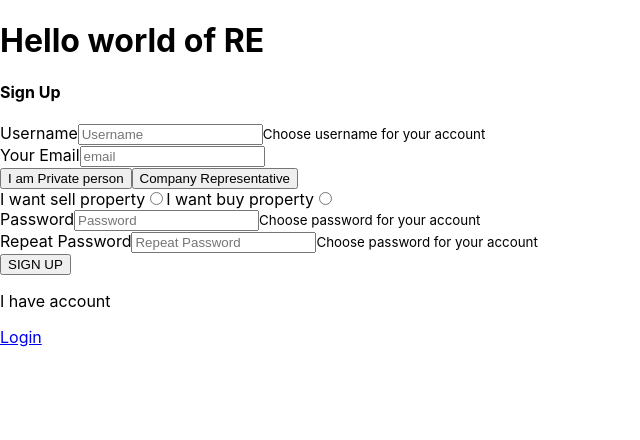
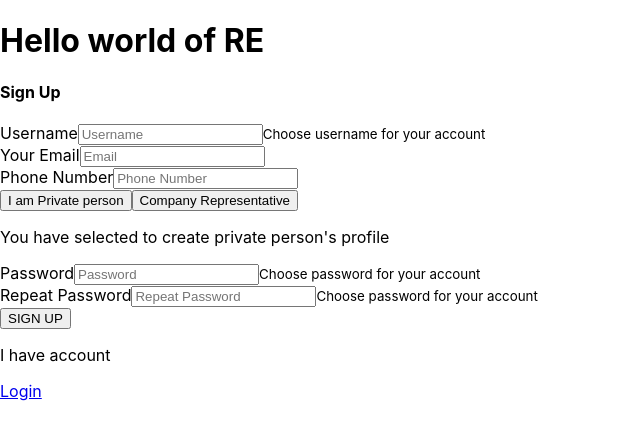
Before and after one commit to ReactApex/react-estate-site, a React (Create React App) app: page /register in a window 1280 px wide. Both pictures are taken after a click on the button "I am Private person". Shown: the top 440 px of the page, without its empty margins (0-640 px from the left). Built offline with nearby package versions, Linux system fonts and the light colour scheme.

Commit message:
user registration & basic validation resolved

```diff
--- a/src/components/register/Register.jsx
+++ b/src/components/register/Register.jsx
@@ -6,19 +6,48 @@ import { Link } from "react-router-dom";
 const initialState = {
   username: "",
   email: "",
+  phoneNumber: "",
   password: "",
   repeatPassword: "",
   role: "",
-  showPrivateMenu: false
+  showPrivateMenu: false,
+  showCompanyMenu: false,
+  error: ""
 };
 
 class SignUpForm extends Component {
   state = initialState;
 
-  signUp = e => {
+  signUpValidation = e => {
     e.preventDefault();
+    if (!this.state.role) {
+      return this.setState({
+        ...this.state,
+        error: "Please select account type you want create"
+      });
+    }
+    if (!this.state.password || this.state.password.length <= 8) {
+      return this.setState({
+        ...this.state,
+        error:
+          "Input a valid password. Password should be longer then 8 symbols"
+      });
+    }
+    if (this.state.password !== this.state.repeatPassword) {
+      return this.setState({
+        ...this.state,
+        password: "",
+        repeatPassword: "",
+        error: "Passwords does not match. Enter passwords one more time."
+      });
+    }
+    this.canSignUp();
+  };
+
+  canSignUp = () => {
     this.props.createUser(this.state);
     this.setState(initialState);
+    this.props.history.push("/");
   };
 
   handleChange = e => {
@@ -28,20 +57,39 @@ class SignUpForm extends Component {
     });
   };
 
+  handleRadioButton = e => {
+    this.setState({
+      role: e.target.value
+    });
+  };
+
   showPrivPersMenu = () => {
     this.setState({
-      showPrivateMenu: true
+      ...this.state,
+      showPrivateMenu: true,
+      showCompanyMenu: false,
+      role: "privatePerson"
+    });
+  };
+
+  showMenuForCompany = () => {
+    this.setState({
+      ...this.state,
+      showPrivateMenu: false,
+      showCompanyMenu: true,
+      role: ""
     });
   };
 
   render() {
     return (
       <Fragment>
+        {this.state.error ? <p>{this.state.error}</p> : ""}
         <div className="d-flex flex-row justify-content-center mt-5">
           <div className="col-10 col-md-8 col-lg-6 col-xl-4">
             <div className="card p-5">
               <h4>Sign Up</h4>
-              <form onSubmit={this.signUp}>
+              <form onSubmit={this.signUpValidation}>
                 <div className="form-group">
                   <label htmlFor="username">Username</label>
                   <input
@@ -61,7 +109,7 @@ class SignUpForm extends Component {
                   <label htmlFor="email">Your Email</label>
                   <input
                     type="email"
-                    placeholder="email"
+                    placeholder="Email"
                     name="email"
                     value={this.state.email}
                     onChange={e => this.handleChange(e)}
@@ -69,44 +117,49 @@ class SignUpForm extends Component {
                   />
                 </div>
                 <div className="form-group">
+                  <label htmlFor="phoneNumber">Phone Number</label>
+                  <input
+                    type="text"
+                    placeholder="Phone Number"
+                    name="phoneNumber"
+                    value={this.state.phoneNumber}
+                    onChange={e => this.handleChange(e)}
+                  />
+                </div>
+                <div className="form-group">
                   <button type="button" onClick={this.showPrivPersMenu}>
                     I am Private person
                   </button>
-                  <button type="button">Company Representative</button>
+                  <button type="button" onClick={this.showMenuForCompany}>
+                    Company Representative
+                  </button>
 
                   {this.state.showPrivateMenu ? (
+                    <p>You have selected to create private person's profile</p>
+                  ) : this.state.showCompanyMenu ? (
                     <div>
                       <label>
-                        I want sell property
-                        <input type="radio" name="agencyManager" />
+                        Real Estate Agency Manager
+                        <input
+                          type="radio"
+                          name="agencyManager"
+                          value="agencyManager"
+                          onChange={this.handleRadioButton}
+                        />
                       </label>
                       <label>
-                        I want buy property
-                        <input type="radio" name="agencyManager" />
+                        Real Estate Agency Agent
+                        <input
+                          type="radio"
+                          name="agencyManager"
+                          value="agencyAgent"
+                          onChange={this.handleRadioButton}
+                        />
                       </label>
                     </div>
                   ) : (
                     ""
                   )}
-                  {/* <label htmlFor="selectAccountType">
-                    Select Account type you want to register:
-                  </label>
-                  <label>
-                    Private Person selling property
-                    <input type="radio" name="agencyManager" />
-                  </label>
-                  <label>
-                    I want to buy property
-                    <input type="radio" name="agencyManager" />
-                  </label>
-                  <label>
-                    Real Estate Agency Manager
-                    <input type="radio" name="agencyManager" />
-                  </label>
-                  <label>
-                    Real Estate Agency Agent
-                    <input type="radio" name="agencyManager" />
-                  </label> */}
                 </div>
                 <div className="form-group">
                   <label htmlFor="password">Password</label>
```
